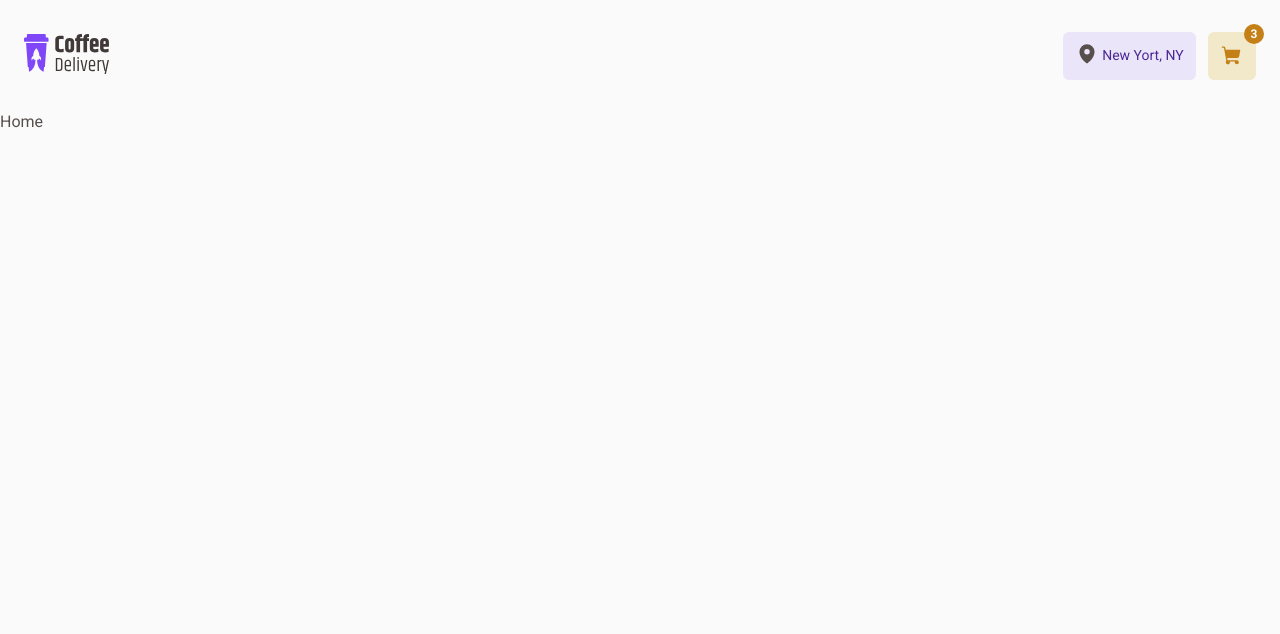
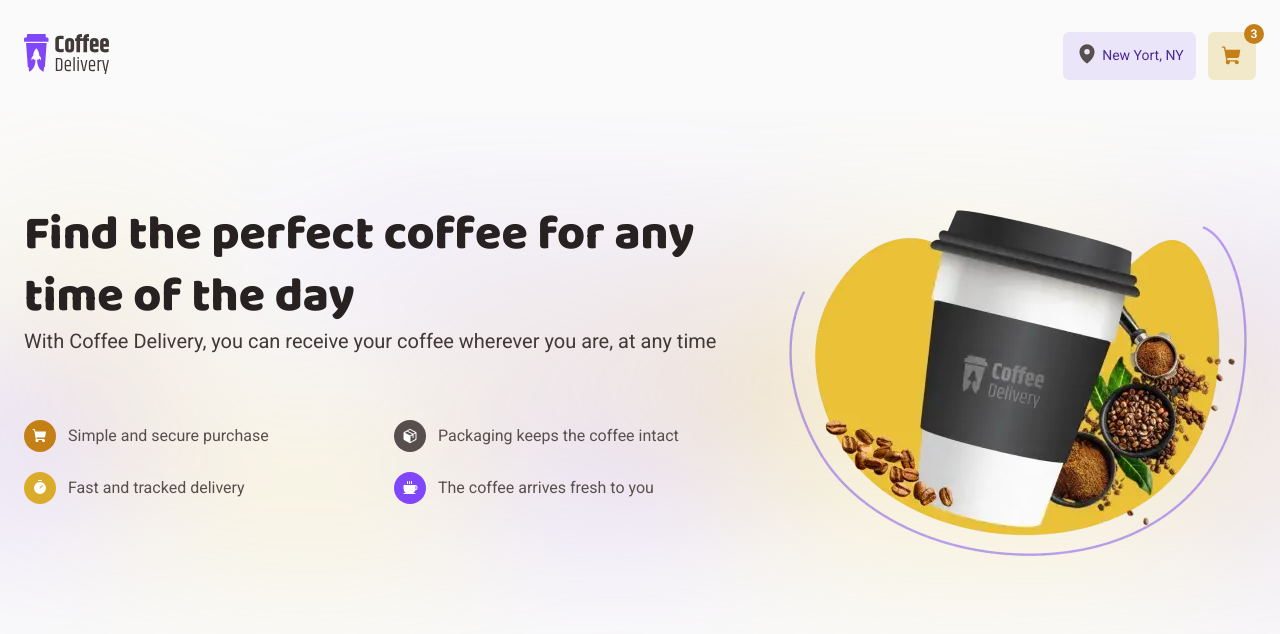
Before and after one commit to luiz504/02-challenge-coffee-delivery, a React (Vite) app: page / in a window 1280 px wide. Shown: the top 634 px of the page. Built offline with nearby package versions, Linux system fonts and the light colour scheme.

Commit message:
feat(homePage): banner creation

```diff
--- /dev/null
+++ b/src/pages/Home/components/Banner/index.tsx
@@ -0,0 +1,64 @@
+import React from 'react'
+import { useTheme } from 'styled-components'
+import { Coffee, Package, ShoppingCart, Timer } from 'phosphor-react'
+
+import coffeeImg from '~/assets/coffee-banner.webp'
+
+import { BannerContainer, TitleAndSubSection, SellPointsList } from './styles'
+
+export const Banner: React.FC = () => {
+  const theme = useTheme()
+  return (
+    <BannerContainer>
+      <div className="content-delimitation">
+        <div className="info-col">
+          <TitleAndSubSection>
+            <h1>Find the perfect coffee for any time of the day</h1>
+            <p>
+              With Coffee Delivery, you can receive your coffee wherever you
+              are, at any time
+            </p>
+          </TitleAndSubSection>
+
+          <SellPointsList>
+            <li>
+              <div
+                className="circle"
+                style={{ background: theme['yellow-dark'] }}
+              >
+                <ShoppingCart size={16} weight="fill" />
+              </div>
+              <span>Simple and secure purchase</span>
+            </li>
+
+            <li>
+              <div
+                className="circle"
+                style={{ background: theme['base-text'] }}
+              >
+                <Package size={16} weight="fill" />
+              </div>
+              <span>Packaging keeps the coffee intact</span>
+            </li>
+
+            <li>
+              <div className="circle" style={{ background: theme.yellow }}>
+                <Timer size={16} weight="fill" />
+              </div>
+              <span>Fast and tracked delivery</span>
+            </li>
+
+            <li>
+              <div className="circle" style={{ background: theme.purple }}>
+                <Coffee size={16} weight="fill" />
+              </div>
+              <span>The coffee arrives fresh to you</span>
+            </li>
+          </SellPointsList>
+        </div>
+
+        <img src={coffeeImg} alt="" draggable={false} loading="eager" />
+      </div>
+    </BannerContainer>
+  )
+}
--- /dev/null
+++ b/src/pages/Home/components/Banner/styles.ts
@@ -0,0 +1,66 @@
+import styled from 'styled-components'
+import background from '~/assets/Background.svg'
+
+export const BannerContainer = styled.div`
+  background-image: url(${background});
+  background-position: center;
+  background-size: cover;
+
+  padding: 1rem;
+
+  display: flex;
+  justify-content: center;
+
+  .content-delimitation {
+    width: 100%;
+    max-width: 77rem;
+    gap: 1rem 3.5rem;
+    padding: 4.75rem 0;
+
+    display: grid;
+    grid-template-columns: 1fr auto;
+  }
+`
+
+export const TitleAndSubSection = styled.section`
+  display: flex;
+  flex-direction: column;
+  margin-bottom: 4.125rem;
+  > h1 {
+    font-family: 'Baloo 2', cursive;
+    font-size: 3rem;
+    font-weight: 800;
+    line-height: 1.3;
+    color: ${({ theme }) => theme['base-title']};
+  }
+  > p {
+    font-size: 1.25rem;
+    line-height: 1.3;
+    color: ${({ theme }) => theme['base-subtitle']};
+  }
+`
+export const SellPointsList = styled.ol`
+  display: grid;
+  grid-template-columns: repeat(auto-fit, minmax(250px, 1fr));
+  gap: 1.25rem 2.5rem;
+
+  > li {
+    display: flex;
+    align-items: center;
+    gap: 0.75rem;
+    .circle {
+      width: 32px;
+      height: 32px;
+      border-radius: 50%;
+      display: flex;
+      justify-content: center;
+      align-items: center;
+
+      color: ${({ theme }) => theme['base-white']};
+    }
+    > span {
+      line-height: 1.3;
+      color: ${({ theme }) => theme['base-text']};
+    }
+  }
+`
--- a/src/pages/Home/index.tsx
+++ b/src/pages/Home/index.tsx
@@ -1,5 +1,8 @@
-import React from 'react'
+import { Banner } from './components/Banner'
+import { HomeContainer } from './styles'
 
-// import { Container } from './styles';
-
-export const Home: React.FC = () => <div> Home </div>
+export const Home = () => (
+  <HomeContainer>
+    <Banner />
+  </HomeContainer>
+)
--- /dev/null
+++ b/src/pages/Home/styles.ts
@@ -0,0 +1,3 @@
+import styled from 'styled-components'
+
+export const HomeContainer = styled.div``
```
Also changed, not shown: src/assets/Background.svg (added), src/assets/coffee-banner.webp (added).
